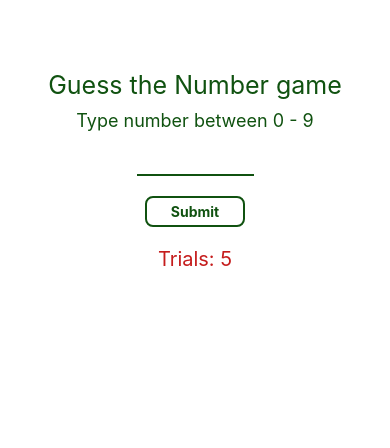
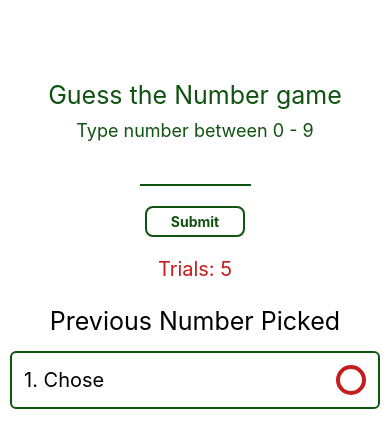
Before and after one commit to bezbrain/guess-number-mobile-app, a React Native app: screen / in a window 390 px wide. Shown: the top 448 px of the page. Built offline with nearby package versions, Linux system fonts and the light colour scheme.

Commit message:
Develop the single number picked card

```diff
--- a/App.tsx
+++ b/App.tsx
@@ -1,6 +1,6 @@
 import { StatusBar } from "expo-status-bar";
 import { StyleSheet, Text, View } from "react-native";
-import { InputNumber, Result } from "./components";
+import { InputNumber, NumberPicked, Result } from "./components";
 import { useState } from "react";
 
 export default function App() {
@@ -36,6 +36,10 @@ export default function App() {
       )}
 
       {isResult && <Result randomNumber={randomNum} chosenNumber={isText} />}
+
+      <Text style={styles.numbersPicked}>Previous Number Picked</Text>
+
+      <NumberPicked numberChosen={isText} />
     </View>
   );
 }
@@ -43,6 +47,7 @@ export default function App() {
 const styles = StyleSheet.create({
   container: {
     marginVertical: 70,
+    padding: 10,
   },
   gameHeader: {
     textAlign: "center",
@@ -62,4 +67,10 @@ const styles = StyleSheet.create({
     color: "#c51c1c",
     fontWeight: "bold",
   },
+  numbersPicked: {
+    textAlign: "center",
+    fontSize: 25,
+    marginTop: 25,
+    marginBottom: 15,
+  },
 });
--- a/components/index.ts
+++ b/components/index.ts
@@ -2,5 +2,6 @@ import InputNumber from "./inputNumber";
 import CustomBtn from "./customBtn";
 import Result from "./result";
 import ErrorMsg from "./messages/errorMsg";
+import NumberPicked from "./numberPicked";
 
-export { InputNumber, CustomBtn, Result, ErrorMsg };
+export { InputNumber, CustomBtn, Result, ErrorMsg, NumberPicked };
--- /dev/null
+++ b/components/numberPicked.tsx
@@ -0,0 +1,39 @@
+import React from "react";
+import { View, Text, StyleSheet } from "react-native";
+
+interface NumberPickedProps {
+  numberChosen: string;
+}
+
+const NumberPicked = ({ numberChosen }: NumberPickedProps) => {
+  return (
+    <View style={styles.historyNumberCon}>
+      <Text style={styles.numberText}>1. Chose {numberChosen}</Text>
+      <Text style={styles.icon}></Text>
+    </View>
+  );
+};
+
+export default NumberPicked;
+
+const styles = StyleSheet.create({
+  historyNumberCon: {
+    flexDirection: "row",
+    borderWidth: 2,
+    borderColor: "#105210",
+    borderRadius: 6,
+    padding: 12,
+    justifyContent: "space-between",
+    alignItems: "center",
+  },
+  numberText: {
+    fontSize: 20,
+  },
+  icon: {
+    width: 30,
+    height: 30,
+    borderWidth: 4,
+    borderColor: "#c51c1c",
+    borderRadius: 15,
+  },
+});
```
